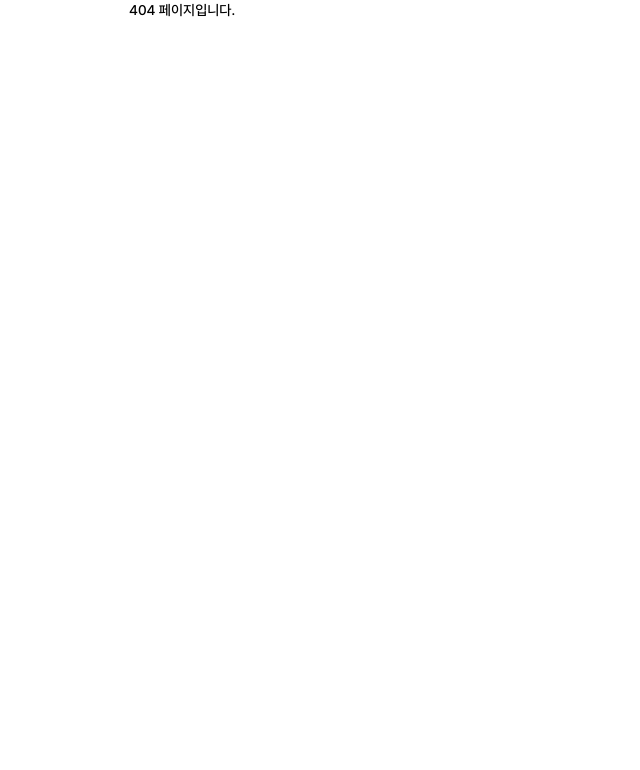
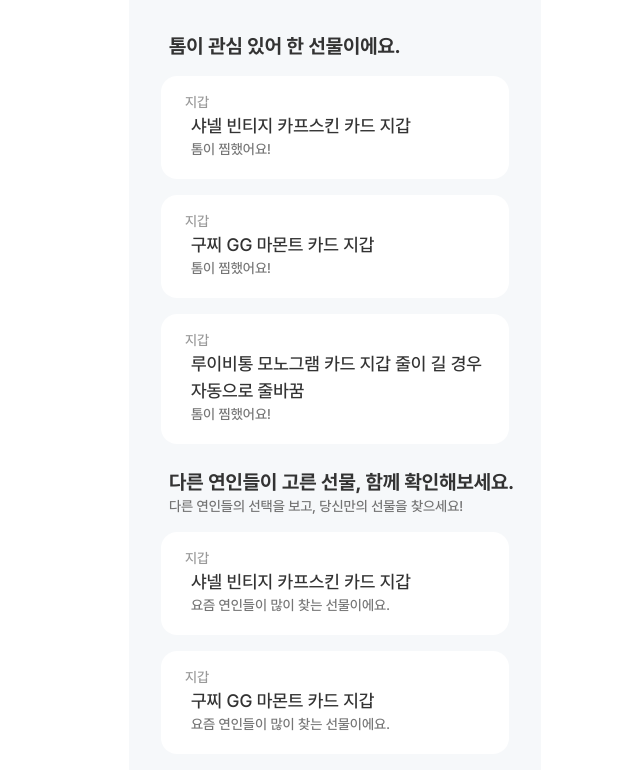
Before and after one commit to LoFin-official/LoFin-FE, a Next.js app: page /present/Present in a window 1280 px wide. Before the commit this address had no page. Shown: the top 770 px of the page, without its empty margins (305-945 px from the left). Built offline with nearby package versions, Linux system fonts and the light colour scheme.

Commit message:
[🌟 Feat] 공통 컴포넌트 : 선물 추천 아이템

```diff
--- /dev/null
+++ b/src/components/shared/PresentItem.tsx
@@ -0,0 +1,36 @@
+import React from 'react';
+
+interface PresentItemProps {
+  sectionTitle: string;
+  sectionSubtitle: string;
+  items: { label: string; title: string; description: string }[];
+}
+
+export default function PresentItem({ sectionTitle, sectionSubtitle, items }: PresentItemProps) {
+  return (
+    <div>
+      {/* 섹션 제목 */}
+      <div className='ml-6 text-[#333333] text-xl font-bold '>{sectionTitle}</div>
+      {/* 섹션 부제목 */}
+      <div className='ml-6 text-[#737373] text-sm font-medium mb-4'>{sectionSubtitle}</div>
+
+      {/* 선물 리스트 */}
+      <div className='space-y-4 px-4'>
+        {items.map((item, index) => (
+          <div
+            key={index}
+            className='bg-[#ffffff] rounded-[16px] px-6 py-4'
+            style={{
+              width: '348px',
+              paddingBottom: '4px',
+            }}
+          >
+            <div className='text-[#999999] text-sm font-medium mb-0'>{item.label}</div>
+            <div className='text-[#333333] text-[18px] font-medium ml-1.5 break-words'>{item.title}</div>
+            <div className='text-[#767676] text-sm font-medium mb-4 ml-1.5 break-words'>{item.description}</div>
+          </div>
+        ))}
+      </div>
+    </div>
+  );
+}
--- /dev/null
+++ b/src/pages/present/Present.tsx
@@ -0,0 +1,51 @@
+import React from 'react';
+import PresentItem from '@/components/shared/PresentItem'; // Adjust the import path based on your project structure
+
+export default function Present() {
+  const tomFavorites = [
+    {
+      label: '지갑',
+      title: '샤넬 빈티지 카프스킨 카드 지갑',
+      description: '톰이 찜했어요!',
+    },
+    {
+      label: '지갑',
+      title: '구찌 GG 마몬트 카드 지갑',
+      description: '톰이 찜했어요!',
+    },
+    {
+      label: '지갑',
+      title: '루이비통 모노그램 카드 지갑 줄이 길 경우 자동으로 줄바꿈',
+      description: '톰이 찜했어요!',
+    },
+  ];
+
+  const otherCoupleFavorites = [
+    {
+      label: '지갑',
+      title: '샤넬 빈티지 카프스킨 카드 지갑',
+      description: '요즘 연인들이 많이 찾는 선물이에요.',
+    },
+    {
+      label: '지갑',
+      title: '구찌 GG 마몬트 카드 지갑',
+      description: '요즘 연인들이 많이 찾는 선물이에요.',
+    },
+  ];
+
+  return (
+    <div className='min-h-screen bg-[#F6F8FA]'>
+      <main className='flex flex-col items-center space-y-6 py-8'>
+        {/* 톰이 관심 있어 한 선물 */}
+        <PresentItem sectionTitle='톰이 관심 있어 한 선물이에요.' sectionSubtitle='' items={tomFavorites} />
+
+        {/* 다른 연인들이 고른 선물 */}
+        <PresentItem
+          sectionTitle='다른 연인들이 고른 선물, 함께 확인해보세요.'
+          sectionSubtitle='다른 연인들의 선택을 보고, 당신만의 선물을 찾으세요!'
+          items={otherCoupleFavorites}
+        />
+      </main>
+    </div>
+  );
+}
```
